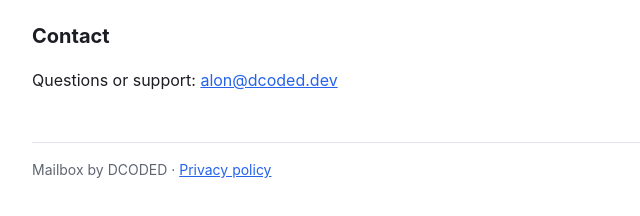
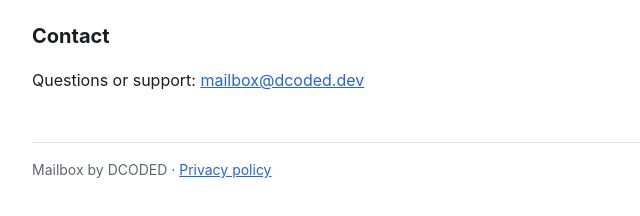
Before and after one commit to dcoded-dev/mailbox, a plain HTML site: page index.html in a window 1280 px wide. Shown: the part 800-1016 px from the top of the page, 268-908 px from the left. Drawn offline with Linux system fonts and the light colour scheme.

Commit message:
Use mailbox@dcoded.dev as the contact address
Co-Authored-By: Claude Opus 5.5 <noreply@anthropic.com>

```diff
--- a/index.html
+++ b/index.html
@@ -38,7 +38,7 @@
   <p>Read the <a href="privacy.html">privacy policy</a> for details.</p>
 
   <h2>Contact</h2>
-  <p>Questions or support: <a href="mailto:alon@dcoded.dev">alon@dcoded.dev</a></p>
+  <p>Questions or support: <a href="mailto:mailbox@dcoded.dev">mailbox@dcoded.dev</a></p>
 
   <footer>Mailbox by DCODED · <a href="privacy.html">Privacy policy</a></footer>
 </main>
```
